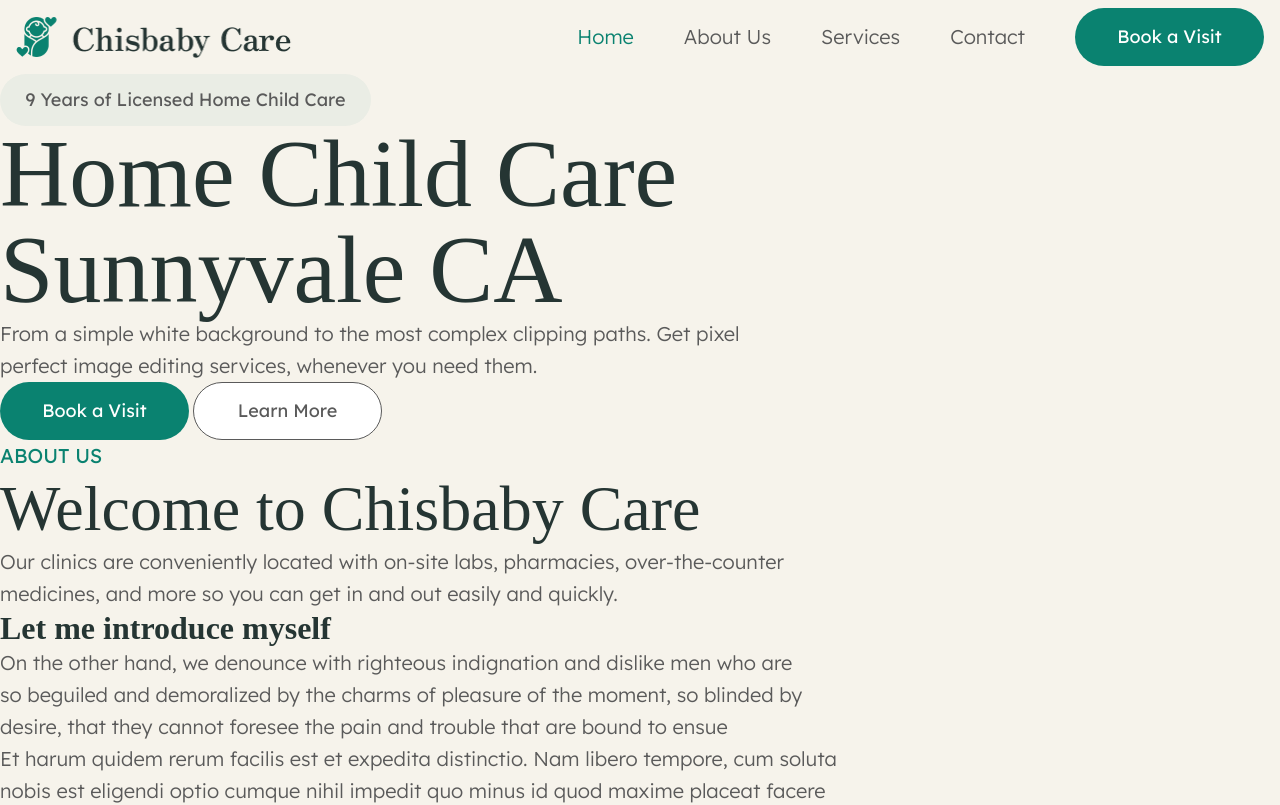
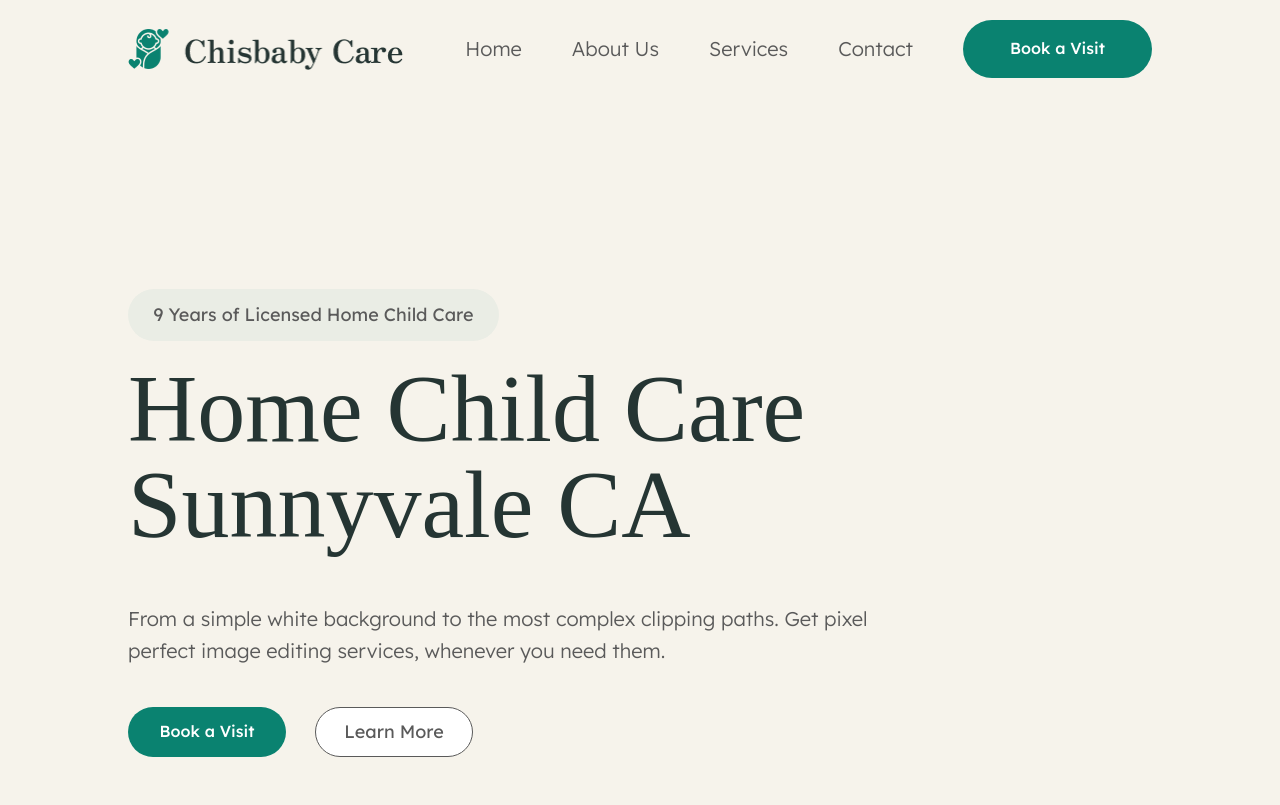
Before and after one commit to LaTrishaGomer/childcare-center-site, a plain HTML site: page index.html in a window 1280 px wide. Shown: the top 805 px of the page. Drawn offline with nearby package versions, Linux system fonts and the light colour scheme; files whose address does not match are found by name; a web font is replaced by a local one.

Commit message:
wip: align hero section

```diff
--- a/index.html
+++ b/index.html
@@ -6,29 +6,40 @@
     <title>ChildCare Center</title>
     <link rel="stylesheet" href="style.css">
     <link rel="icon" href="imgs/hero-90s.png" type="image/x-icon">
+    <link href='https://unpkg.com/boxicons@2.1.4/css/boxicons.min.css' rel='stylesheet'>
     <script type="module" src="js/app.js"></script>
 </head>
 <body>
 
-    <nav>
+<header>
+    <nav class="navbar">
         <div id="left-nav">
         <img src="imgs/logo.png" alt="chisbaby-child-care" width="276" height="46" />
         </div>
         <div id="right-nav">
-            <p class="nav-text-active">Home</p>
-            <p class="nav-text">About Us</p>
-            <p class="nav-text">Services</p>
-            <p class="nav-text">Contact</p>
-            <button class="solid-btn">Book a Visit</button>
+            <a href="#">Home</a>
+            <a href="#">About Us</a>
+            <a href="#">Services</a>
+            <a href="#">Contact</a>
+            <a href="#" class="solid-btn">Book a Visit</a>
         </div>
       </nav>
+</header>
 
-<p class="sub-hero-text">9 Years of Licensed Home Child Care</p>
-<h1>Home Child Care<br>Sunnyvale CA</h1>
-<p>From a simple white background to the most complex clipping paths. Get pixel<br>perfect image editing services,
-    whenever you need them.</p>
-<button class="solid-btn">Book a Visit</button>
-<button class="outline-btn">Learn More</button>
+<main>
+
+<section class="home">
+    <div class="home-content">
+        <p class="sub-hero-text">9 Years of Licensed Home Child Care</p>
+        <h1>Home Child Care Sunnyvale CA</h1>
+        <p>From a simple white background to the most complex clipping paths. Get pixel perfect image editing services,
+            whenever you need them.</p>
+        <div class="btn-box">
+        <a href="#" class="solid-btn">Book a Visit</a>
+        <a href="#" class="outline-btn">Learn More</a>
+    </div>
+    </div>
+</section>
 
 
 <p class="subheading-text">About us</p>
@@ -96,9 +107,20 @@
 <p class="subheading-text">Our Facilities</p>
 <h2>See Our Gallery</h2>
 
+
+
+</main>
+
 <footer>
 <img src="imgs/logo-white.png" alt="chisbaby-child-care" width="276" height="46" />
-<button class="outline-btn">Book a Visit</button>
+
+<div class="socials">
+    <a href="#"><i class='bx bxl-facebook'></i></a>
+    <a href="#"><i class='bx bxl-twitter'></i></a>
+    <a href="#"><i class='bx bxl-instagram'></i></a>
+    <a href="#"><i class='bx bxl-linkedin'></i></a>
+</div>
+
 <p>© 2022 Baby Care. All Rights Reserved. With love by Elmous</p>
 <p>Privacy Policy</p>
 <p>Terms of Use</p>
--- a/style.css
+++ b/style.css
@@ -80,6 +80,7 @@ p {
     color: var(--dark-grey);
     font-size: 20px;
     line-height: 160%;
+    padding-bottom: 20px;
 }
 
 .small-text {
@@ -90,21 +91,60 @@ p {
     line-height: 180%;
 }
 
+nav {
+    background-color:transparent;
+    padding: 20px 10%;
+    display: flex;
+    justify-content: space-between;
+  }
 
-.nav-text {
+
+  #left-nav,
+  #right-nav {
+    display: flex;
+    gap: 50px;
+    align-items: center;
+  }
+
+
+.navbar a {
     font-family: var(--second-family);
     font-weight: 300;
     color: var(--dark-grey);
     font-size: 20px;
     line-height: 180%;
+    text-decoration: none;
 }
 
-.nav-text-active {
+.navbar a:hover {
     font-family: var(--second-family);
     font-weight: 300;
     color: var(--green);
     font-size: 20px;
     line-height: 180%;
+    text-decoration: none;
+}
+
+
+#right-nav .solid-btn {
+    display: inline-flex;
+    justify-content: center;
+    align-items: center;
+    height: 58px;
+    width: 189px;
+    background: var(--green);
+    font-family: var(--second-family);
+    text-decoration: none;
+    font-weight: 500;
+    font-size: 16px;
+    line-height: 162%;
+    color: var(--white);
+    border-radius: 50px;
+}
+
+#right-nav .solid-btn:hover {
+    background: var(--medium-green);
+    color: var(--white);
 }
 
 
@@ -131,28 +171,47 @@ p {
     text-transform: uppercase;
 }
 
-.button-text {
+  .home {
+    height: 100vh;
+    display: flex;
+    align-items: center;
+    padding: 0 10%;
+  }
+
+  .home-content {
+    max-width: 800px;
+
+  }
+
+  .home-content p {
+    margin: 50px 0 20px;
+  }
+
+  .home-content .btn-box {
+    display: flex;
+    justify-content: space-between;
+    height: 50px;
+    width: 345px;
+  }
+
+  .btn-box a {
+    display: inline-flex;
+    justify-content: center;
+    align-items: center;
+    height: 100%;
+    width: 158px;
+    background: var(--green);
     font-family: var(--second-family);
+    text-decoration: none;
     font-weight: 500;
     font-size: 16px;
     line-height: 162%;
     color: var(--white);
-}
+    border-radius: 50px;
+  }
 
-.solid-btn {
-    font-family: var(--second-family);
-    font-weight: 400;
-    color: var(--white);
-    font-size: 18px;
-    line-height: 102%;
-    background: var(--green);
-    border: none;
-    border-radius: 50px;
-    height: 58px;
-    width: 189px;
-}
 
-.outline-btn {
+.btn-box .outline-btn {
     font-family: var(--second-family);
     font-weight: 400;
     color: var(--dark-grey);
@@ -161,27 +220,25 @@ p {
     background: var(--white);
     border: solid var(--dark-grey) 1px;
     border-radius: 50px;
-    height: 58px;
-    width: 189px;
+    height: 100%;
+    width: 158px;
 }
 
-nav {
-    background-color: var(--cream);
-    padding: 8px 16px;
-    display: flex;
-    justify-content: space-between;
-  }
+
+.btn-box a:hover {
+    background: var(--medium-green);
+    color: var(--white);
+}
+
+.btn-box .outline-btn:hover {
+    color: var(--dark-green);
+    background: var(--light-green);
+    border: none;
+}
 
 
-  #left-nav,
-  #right-nav {
-    display: flex;
-    gap: 50px;
-    align-items: center;
-  }
 
-
-  footer {
+footer {
     background-color: var(--medium-green);
     color: var(--white);
   }
```
